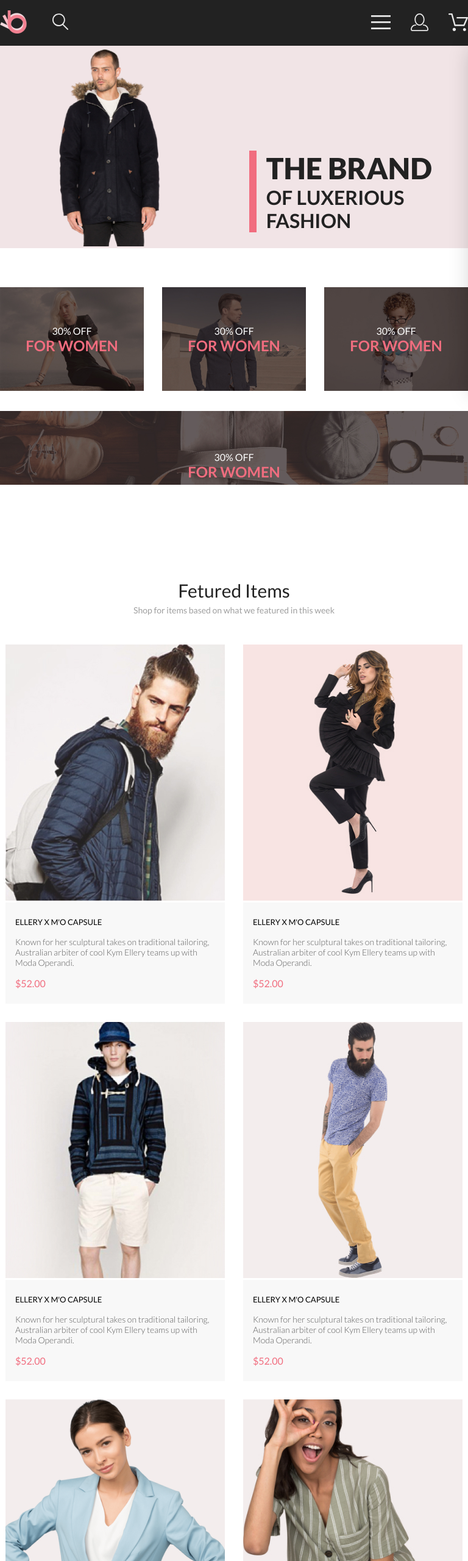
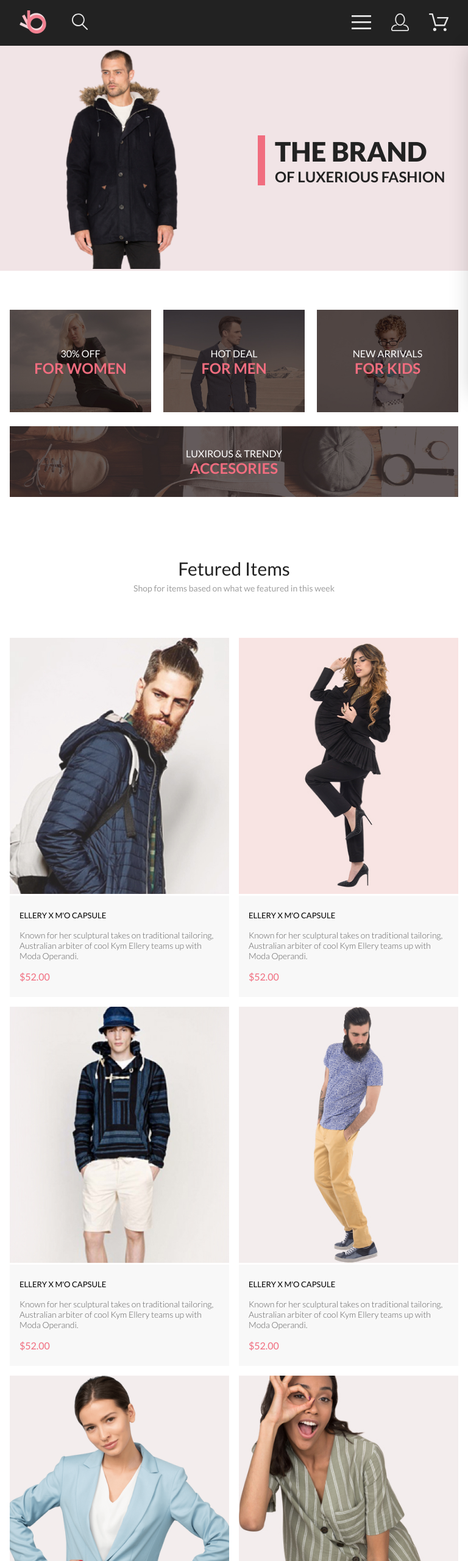
Before and after one commit to ZhemoedovArtem1999/Web_seminar-6, a plain HTML site: page index.html in a window 768 px wide. Shown: the top 2560 px of the page at 61% size. Drawn offline with Linux system fonts and the light colour scheme.

Commit message:
Seminar_7

```diff
--- a/index.html
+++ b/index.html
@@ -10,6 +10,7 @@
     <meta name="viewport" content="width=device-width, initial-scale=1.0">
     <title>Document</title>
     <link rel="stylesheet" href="style.css">
+    <link rel="stylesheet" href="style_tablet.css">
 </head>
 
 <body>
@@ -97,22 +98,22 @@
             <div class="sale__item">
                 <img src="img/si2.jpg" alt="sale image">
                 <div class="sale__content">
-                    <p class="sale__text">30% OFF</p>
-                    <h3 class="sale__heading">FOR WOMEN</h3>
+                    <p class="sale__text">HOT DEAL</p>
+                    <h3 class="sale__heading">FOR MEN</h3>
                 </div>
             </div>
             <div class="sale__item">
                 <img src="img/si3.jpg" alt="sale image">
                 <div class="sale__content">
-                    <p class="sale__text">30% OFF</p>
-                    <h3 class="sale__heading">FOR WOMEN</h3>
+                    <p class="sale__text">NEW ARRIVALS</p>
+                    <h3 class="sale__heading">FOR KIDS</h3>
                 </div>
             </div>
             <div class="sale__item sale__item_big">
                 <img src="img/sibig.jpg" alt="sale image">
                 <div class="sale__content">
-                    <p class="sale__text">30% OFF</p>
-                    <h3 class="sale__heading">FOR WOMEN</h3>
+                    <p class="sale__text">LUXIROUS & TRENDY</p>
+                    <h3 class="sale__heading">ACCESORIES</h3>
                 </div>
             </div>
         </section>
@@ -259,6 +260,12 @@
                         Add to Cart</a>
                 </div>
             </div>
+
+            <div class="product-box__button-all">
+                <div class="product-box__button">
+                    Browse All Product
+                </div>
+            </div>
         </section>
         <div class="advantages center">
             <article class="advantages__item">
--- a/style.css
+++ b/style.css
@@ -257,7 +257,7 @@ a {
 }
 
 .product-box {
-  padding-bottom: 96px;
+  padding-bottom: 60px;
 }
 
 .product-box__heading {
@@ -383,6 +383,23 @@ a {
   color: #F16D7F;
 }
 
+
+.product-box__button-all{
+  margin-top: 48px;
+  display: flex;
+  justify-content: center;
+}
+
+.product-box__button{
+  width: 212px;
+  height: 48px;
+  border: 1px solid #FF6A6A;
+  display: flex;
+  justify-content: center;
+  align-items: center;
+  color: #FF6A6A;
+}
+
 .advantages {
   background-color: #222222;
   padding-top: 104px;
@@ -400,6 +417,7 @@ a {
   -ms-flex-pack: center;
   justify-content: center;
   gap: 30px;
+  display: none;
 }
 
 .advantages__item {
--- /dev/null
+++ b/style_tablet.css
@@ -0,0 +1,55 @@
+@media screen and (min-width: 768px) and (max-width: 1024px) {
+
+    .header__left{
+        padding-left: 32px;
+    }
+
+    .header__right{
+        padding-right: 32px;
+    }
+
+    .promo__content {
+        padding-left: 39px;
+    }
+
+    .promo__title{
+        font-size: 44px;
+        line-height: 53px;
+    }
+
+    .promo__heading{
+        font-size: 24px;
+        line-height: 29px;
+    }
+
+    .sale{
+        padding: 64px 16px 96px 16px;
+        gap: 20px;
+    }
+
+
+    .sale__item_big {
+        min-height: 116px;
+    }
+
+    .product-box {
+        padding-bottom: 70px;
+    }
+
+    .product-box__content {
+        margin-top: 73px;
+        display: flex;
+        gap: 16px;
+        justify-content: center;
+        flex-wrap: wrap;
+    }
+    .product {
+        max-width: 360px;
+    }
+
+    .product-box__button-all{
+        margin-top: 33px;
+    }
+
+
+}
```
